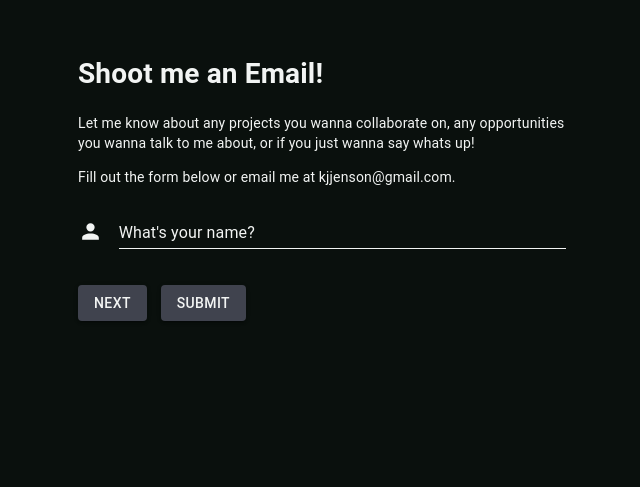
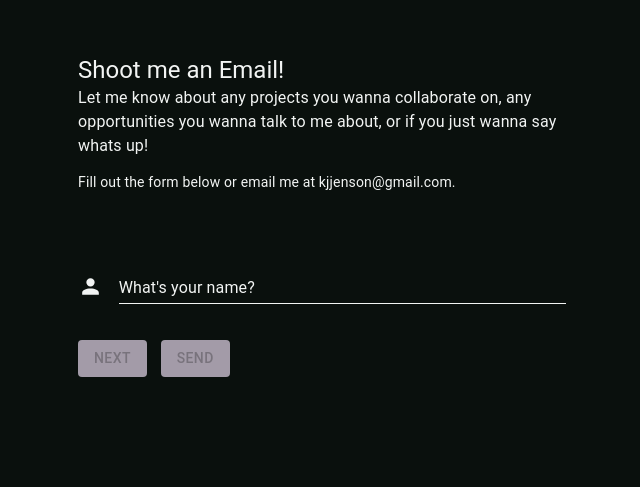
Before and after one commit to kevin-jenson/personal-site, a Gatsby site: page /contact in a window 1280 px wide. Shown: the part 242-729 px from the top of the page, without its empty margins (318-958 px from the left). Built offline with nearby package versions, Linux system fonts and the light colour scheme; Gatsby itself is replaced by a stand-in of ours.

Commit message:
working on contact page

```diff
--- a/src/pages/contact.jsx
+++ b/src/pages/contact.jsx
@@ -4,6 +4,7 @@ import SEO from "../components/Seo";
 
 import { makeStyles } from "@material-ui/styles";
 import Grid from "@material-ui/core/Grid";
+import Typography from "@material-ui/core/Typography";
 
 import { TextField, Button } from "../components/Controls";
 import { Mail, Pencil, Profile } from "../components/Icons";
@@ -18,13 +19,17 @@ const useStyles = makeStyles(theme => ({
   buttonContainer: {
     marginTop: theme.spacer * 4,
   },
+  form: {
+    marginTop: theme.spacer * 8,
+  },
 }));
 
 const Contact = () => {
   const classes = useStyles();
-  const [{ label, Icon }, setCurrentInputProps] = React.useState({
+  const [{ label, Icon, value }, setCurrentInputProps] = React.useState({
     label: "What's your name?",
     Icon: Profile,
+    value: "name",
   });
 
   const [formState, setFormState] = React.useState({
@@ -33,23 +38,77 @@ const Contact = () => {
     message: "",
   });
 
+  const handleOnInput = ({ target }) => {
+    setFormState({ ...formState, [value]: target.value });
+  };
+
+  const handleNext = event => {
+    event.preventDefault();
+
+    switch (value) {
+      case "name":
+        setCurrentInputProps({
+          label: "What's your email?",
+          Icon: Mail,
+          value: "email",
+        });
+        break;
+      case "email":
+        setCurrentInputProps({
+          label: "Write me a message.",
+          Icon: Pencil,
+          value: "message",
+        });
+        break;
+      case "message":
+        break;
+      default:
+        throw new Error(`case not found: ${value}`);
+    }
+  };
+
+  const handleSend = event => {
+    event.preventDefault();
+
+    setFormState({
+      name: "",
+      email: "",
+      message: "",
+    });
+
+    alert("sent!");
+  };
+
+  const allFormStateFilled =
+    Object.values(formState).filter(Boolean).length === 3;
+
   return (
     <Layout>
       <SEO title="Contact Me" />
       <div className={classes.container}>
-        <h1>Shoot me an Email!</h1>
-        <p>
+        <Typography variant="h5" component="h1">
+          Shoot me an Email!
+        </Typography>
+        <Typography variant="body1" component="p">
           Let me know about any projects you wanna collaborate on, any
           opportunities you wanna talk to me about, or if you just wanna say
           whats up!
-        </p>
+        </Typography>
         <p>Fill out the form below or email me at kjjenson@gmail.com.</p>
+        <form
+          className={classes.form}
+          onSubmit={allFormStateFilled ? handleSend : handleNext}
+        >
           <Grid container spacing={0} alignItems="flex-end">
             <Grid item xs={1}>
               <Icon />
             </Grid>
             <Grid item xs={11}>
-            <TextField label={label} />
+              <TextField
+                label={label}
+                onInput={handleOnInput}
+                value={formState[value]}
+              />
             </Grid>
           </Grid>
           <Grid
@@ -59,12 +118,25 @@ const Contact = () => {
             className={classes.buttonContainer}
           >
             <Grid item xs={2}>
-            <Button>Next</Button>
+              <Button
+                disabled={!Boolean(formState[value]) || allFormStateFilled}
+                onClick={handleNext}
+                type={allFormStateFilled ? "button" : "submit"}
+              >
+                Next
+              </Button>
             </Grid>
             <Grid item xs={2}>
-            <Button>Submit</Button>
+              <Button
+                disabled={!allFormStateFilled}
+                onClick={handleSend}
+                type={allFormStateFilled ? "submit" : "button"}
+              >
+                Send
+              </Button>
             </Grid>
           </Grid>
+        </form>
       </div>
     </Layout>
   );
```
Lines whose indentation alone changed are shown as unchanged.
